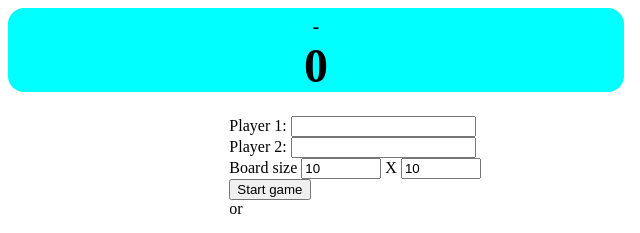
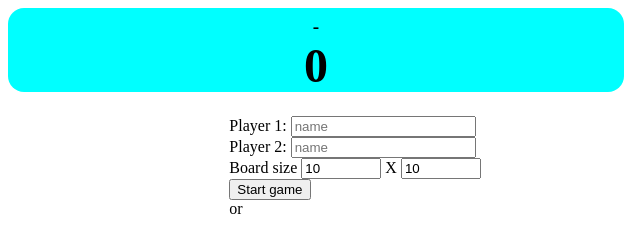
Before and after one commit to JianShangQuan/LineBox, a website: page src/html/index.html in a window 1280 px wide. Shown: the top 233 px of the page, 640-1280 px from the left. Drawn offline with Linux system fonts and the light colour scheme; files that its build step writes are made by us from their sources.

Commit message:
demo-ready

```diff
--- a/src/html/index.html
+++ b/src/html/index.html
@@ -28,11 +28,11 @@
                 <div class="start-game">
                     <label for="">
                         Player 1:
-                        <input type="text" class="player-1-input">
+                        <input type="text" class="player-1-input" placeholder="name">
                     </label>
                     <label for="">
                         Player 2:
-                        <input type="text" class="player-2-input">
+                        <input type="text" class="player-2-input" placeholder="name">
                     </label>
                     <label for="" class="board-size">
                         Board size
```
Also changed, not shown: dist/index.html.
